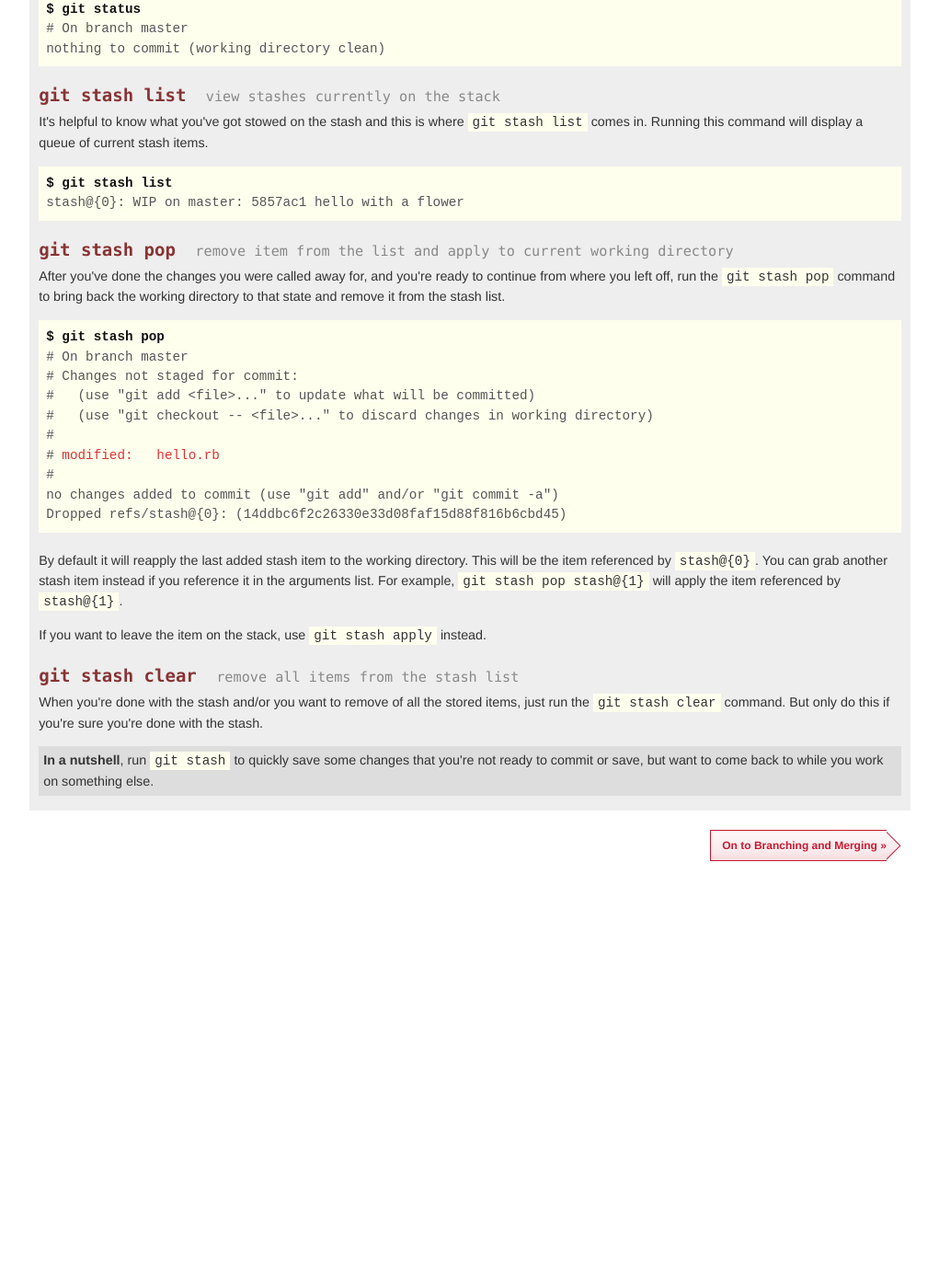
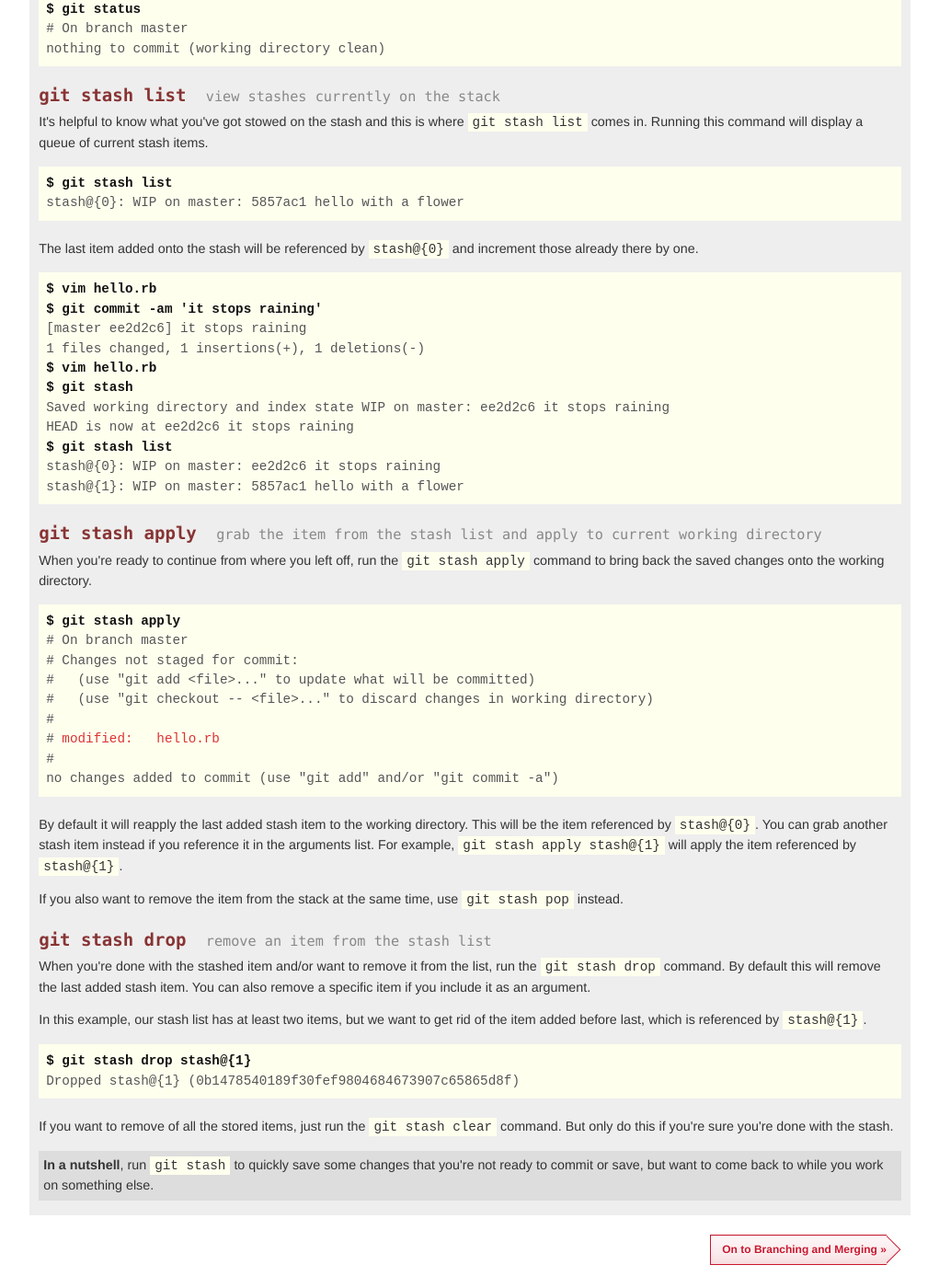
Before and after one commit to git/git-reference, a Jekyll site: the page built from basic/index.html, in a window 1280 px wide and 1400 px high, scrolled down 11053 px. Shown: the whole window at 92% size, without its empty margins (227-1248 px from the left). Built offline with Jekyll 4.4.1, drawn with Linux system fonts in a browser that asks for light colours; nearby versions of some CDN libraries; library files that are not in the unit come from our copies; before the commit the page ends 12070 px from its top, so only the background shows below that.

Commit message:
Preference git stash apply over pop when first learning
Flipped to `apply` over `pop` based on suggestion by
@matthewmccullough. User can then have their Pringles
moment after first trying their hand at repatching in
a way that doesn't make things disappear.

Expanded the goings-on of `git stash list` and the
fact that new items are made into zero, pushing the
rest under.

```diff
--- a/basic/index.html
+++ b/basic/index.html
@@ -877,18 +877,36 @@ nothing to commit (working directory clean)
 stash@{0}: WIP on master: 5857ac1 hello with a flower
 </pre>
 
-    <h4>
-      git stash pop
-      <small>remove item from the list and apply to current working directory</small>
-    </h4>
-
-    <p>After you've done the changes you were called away for, and you're ready to
-    continue from where you left off, run the <code>git stash pop</code> command
-    to bring back the working directory to that state and remove it from the stash list.
+    <p>The last item added onto the stash will be referenced by
+    <code>stash@{0}</code> and increment those already there by one.
     </p>
 
 <pre>
-<b>$ git stash pop</b>
+<b>$ vim hello.rb</b>
+<b>$ git commit -am 'it stops raining'</b>
+[master ee2d2c6] it stops raining
+1 files changed, 1 insertions(+), 1 deletions(-)
+<b>$ vim hello.rb</b>
+<b>$ git stash</b>
+Saved working directory and index state WIP on master: ee2d2c6 it stops raining
+HEAD is now at ee2d2c6 it stops raining
+<b>$ git stash list</b>
+stash@{0}: WIP on master: ee2d2c6 it stops raining
+stash@{1}: WIP on master: 5857ac1 hello with a flower
+</pre>
+
+    <h4>
+      git stash apply
+      <small>grab the item from the stash list and apply to current working directory</small>
+    </h4>
+
+    <p>When you're ready to continue from where you left off, run the
+    <code>git stash apply</code> command to bring back the saved changes
+    onto the working directory.
+    </p>
+
+<pre>
+<b>$ git stash apply</b>
 # On branch master
 # Changes not staged for commit:
 #   (use "git add &lt;file>..." to update what will be committed)
@@ -897,28 +915,43 @@ stash@{0}: WIP on master: 5857ac1 hello with a flower
 # <span class="red">modified:   hello.rb</span>
 #
 no changes added to commit (use "git add" and/or "git commit -a")
-Dropped refs/stash@{0}: (14ddbc6f2c26330e33d08faf15d88f816b6cbd45)
 </pre>
 
     <p>By default it will reapply the last added stash item to the working
     directory. This will be the item referenced by <code>stash@{0}</code>.
     You can grab another stash item instead if you reference it in the arguments
-    list. For example, <code>git stash pop stash@{1}</code> will apply the item
+    list. For example, <code>git stash apply stash@{1}</code> will apply the item
     referenced by <code>stash@{1}</code>.
     </p>
 
-    <p>If you want to leave the item on the stack, use
-    <code>git stash apply</code> instead.
+    <p>If you also want to remove the item from the stack at the same time,
+    use <code>git stash pop</code> instead.
     </p>
 
     <h4>
-      git stash clear
-      <small>remove all items from the stash list</small>
+      git stash drop
+      <small>remove an item from the stash list</small>
     </h4>
 
-    <p>When you're done with the stash and/or you want to remove of all the
-    stored items, just run the <code>git stash clear</code> command. But only
-    do this if you're sure you're done with the stash.
+    <p>When you're done with the stashed item and/or want to remove it from the
+    list, run the <code>git stash drop</code> command. By default this will
+    remove the last added stash item. You can also remove a specific item if
+    you include it as an argument.
+    </p>
+
+    <p>In this example, our stash list has at least two items, but we want
+    to get rid of the item added before last, which is referenced by
+    <code>stash@{1}</code>.
+    </p>
+
+<pre>
+<b>$ git stash drop stash@{1}</b>
+Dropped stash@{1} (0b1478540189f30fef9804684673907c65865d8f)
+</pre>
+
+    <p>If you want to remove of all the stored items, just run
+    the <code>git stash clear</code> command. But only do this if you're
+    sure you're done with the stash.
     </p>
 
     <p class="nutshell">
```
